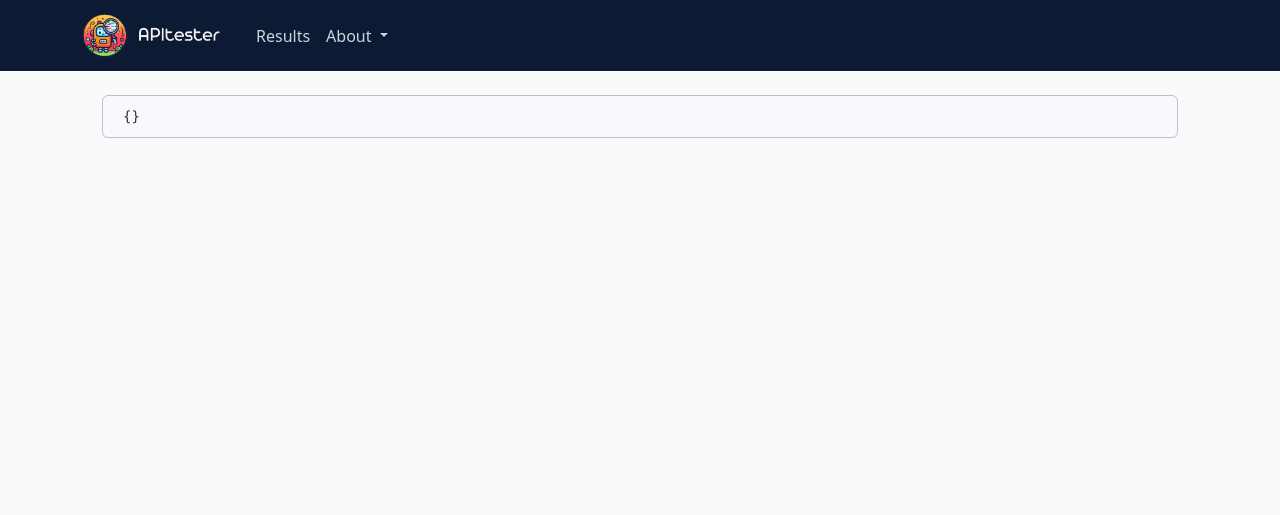
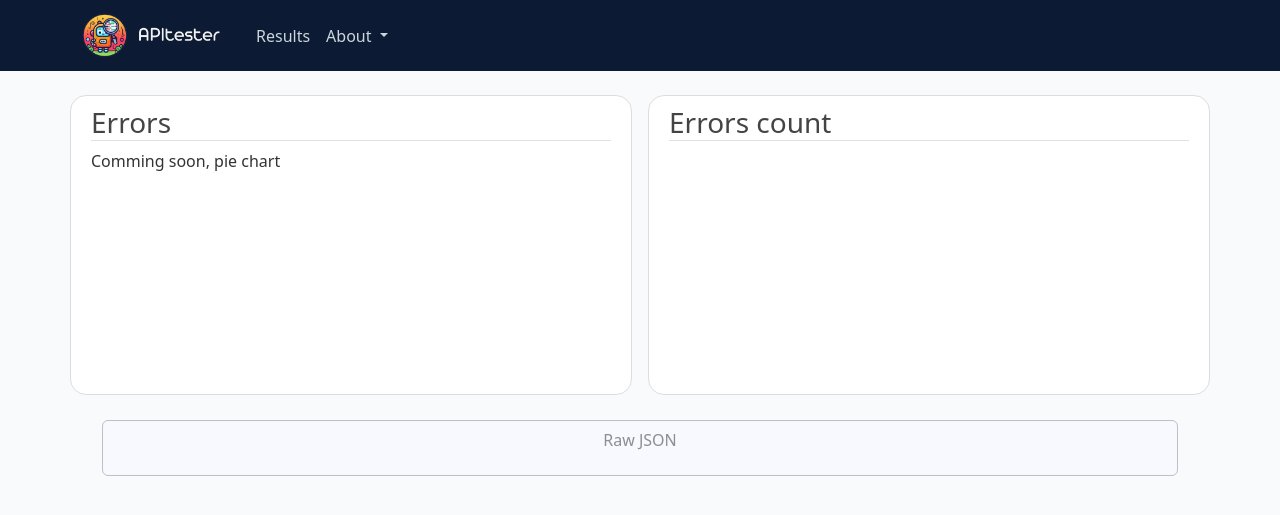
Before and after one commit to PommeSauce0/ApiTester_Dashboard, a Flask app: template api_dashboard/templates/details.html in a window 1280 px wide. Shown: the top 515 px of the page. Run offline with Flask 3, Linux system fonts and the light colour scheme; the template is opened without the code that fills it, so the values that code supplies are empty.

Commit message:
[features] detail page return error type total count and raw json

```diff
--- a/api_dashboard/functions.py
+++ b/api_dashboard/functions.py
@@ -10,6 +10,18 @@ def json_stringify(jsonstr):
     return json_util.dumps(jsonstr, indent=4, ensure_ascii=True)
 
 
+@app.template_global('count_error_types')
+def count_error_types(errors):
+    error_types = dict()
+    for error in errors:
+        try:
+            error_types[error.split(':', 1)[0]] += 1
+        except KeyError:
+            error_types[error.split(':', 1)[0]] = 1
+
+    return error_types
+
+
 # Filter functions
 @app.template_filter('from_timestamp')
 def from_timestamp(timestamp):
--- a/api_dashboard/routes.py
+++ b/api_dashboard/routes.py
@@ -2,7 +2,6 @@ from flask import render_template, url_for, flash
 from . import app
 from .forms import SessionForm
 from .mongodb import MongoCon
-
 
 
 @app.route('/', methods=['GET'])
--- a/api_dashboard/static/main.css
+++ b/api_dashboard/static/main.css
@@ -34,10 +34,10 @@ h1, h2, h3, h4, h5, h6 {
     margin-bottom: 5px;
 }
 
-pre {
+.pre_json {
    background-color: ghostwhite;
    border: 1px solid silver;
-   padding: 10px 20px;
+   padding: 0px 20px;
    margin: 20px;
 }
 
--- a/api_dashboard/templates/details.html
+++ b/api_dashboard/templates/details.html
@@ -1,4 +1,30 @@
 {% extends "layout.html" %}
 {% block content %}
-    <pre class="rounded" id="session_details">{{ json_stringify(session) }}</pre>
+    <div class="row">
+        <div class="col content-result rounded-4 me-2">
+            <h3 class="border-bottom">Errors</h3>
+            <p>Comming soon, pie chart</p>
+        </div>
+        <div class="col content-result rounded-4 ms-2" style="height: 300px">
+            <h3 class="border-bottom">Errors count</h3>
+            <div class="row">
+                {% for error in count_error_types(session.errors).items() %}
+                    <div class="col badge">
+                        <h2>{{ error[1] }}</h2><br>
+                        <h6>{{ error[0] }}</h6>
+                    </div>
+                {% endfor %}
+            </div>
+        </div>
+    </div>
+
+    <div class="rounded pre_json">
+        <a class="btn text-body-tertiary w-100" data-bs-toggle="collapse" data-bs-target="#raw_json" aria-expanded="false" aria-controls="raw_json">
+            <p>Raw JSON</p>
+        </a>
+        <div class="rounded collapse" id="raw_json">
+            <hr class="mt-0">
+            <pre>{{ json_stringify(session) }}</pre>
+        </div>
+    </div>
 {% endblock content %}
```
Also changed, not shown: api_dashboard/templates/session.html (+4 -4 lines), api_dashboard/static/colors.css (line endings or trailing spaces).
